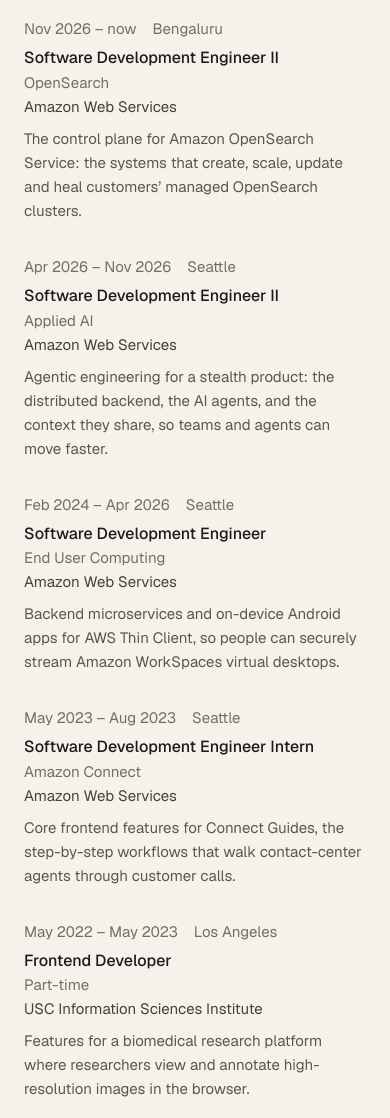
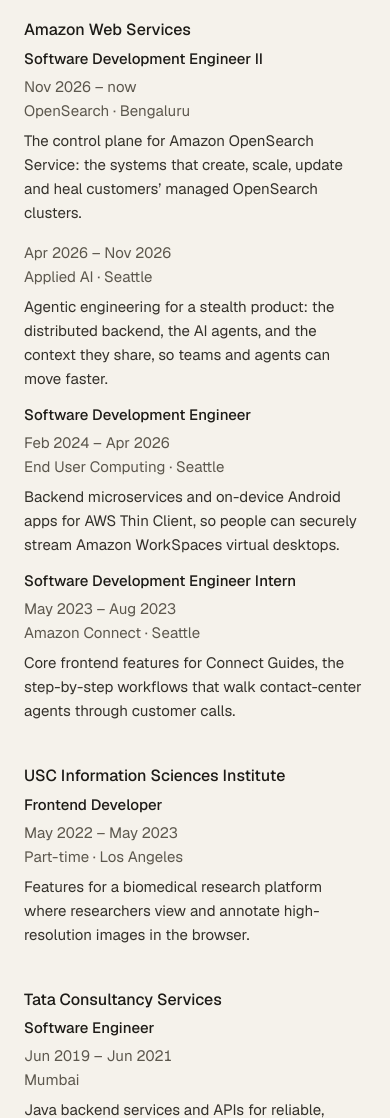
Before and after one commit to nikhiilll/nikhilpawar.dev, a plain HTML site: page index.html in a window 390 px wide. Shown: the part 560-1678 px from the top of the page. Drawn offline with Linux system fonts and the light colour scheme.

Commit message:
Group Work by company, title and team, with details in mid grey
- Each company appears once, each title once beneath it, and each team under
  its title with its own dates and city in the left column (like LinkedIn).
- Dates, team and city share a mid grey (--fact); descriptions are a shade
  darker (--body), so details and descriptions read apart. Education's dates
  use the same grey.
- On phones the columns stack: title, dates, team and city, description.

Co-Authored-By: Claude Opus 5.5 <noreply@anthropic.com>

```diff
--- a/index.html
+++ b/index.html
@@ -30,7 +30,7 @@
   "@context": "https://schema.org",
   "@type": "ProfilePage",
   "url": "https://nikhilpawar.dev/",
-  "dateModified": "2026-11-16",
+  "dateModified": "2026-11-17",
   "mainEntity": {
     "@type": "Person",
     "@id": "https://nikhilpawar.dev/#nikhil",
@@ -73,56 +73,56 @@
   <p>Right now I’m building at Amazon Web Services.</p>
 </section>
 
-<!-- Each row: years and city on the left; title · team, then company, then one line. Cities appear only here. -->
+<!-- Like LinkedIn: each company once, each title once beneath it, and each team under its title with its own dates and city. Cities appear only here. -->
 <section class="sec" aria-labelledby="work">
   <h2 id="work">Work</h2>
-  <ul class="list">
-    <li class="row">
-      <div class="rail"><div class="yr">Nov 2026 – now</div><div class="city">Bengaluru</div></div>
-      <div>
-        <div class="role">Software Development Engineer II <span class="team"><span class="sep">· </span>OpenSearch</span></div>
-        <div class="org">Amazon Web Services</div>
-        <p class="line">The control plane for Amazon OpenSearch Service: the systems that create, scale, update and heal customers’ managed OpenSearch clusters.</p>
+  <ul class="list work">
+    <li class="co">
+      <div class="r"><span></span><div class="co-name">Amazon Web Services</div></div>
+      <div class="pos">
+        <div class="r"><span></span><div class="t">Software Development Engineer II</div></div>
+        <div class="r tm">
+          <div class="yr">Nov 2026 – now</div>
+          <div><div class="tn">OpenSearch · Bengaluru</div><p class="line">The control plane for Amazon OpenSearch Service: the systems that create, scale, update and heal customers’ managed OpenSearch clusters.</p></div>
+        </div>
+        <div class="r tm">
+          <div class="yr">Apr 2026 – Nov 2026</div>
+          <div><div class="tn">Applied AI · Seattle</div><p class="line">Agentic engineering for a stealth product: the distributed backend, the AI agents, and the context they share, so teams and agents can move faster.</p></div>
+        </div>
+      </div>
+      <div class="pos">
+        <div class="r"><span></span><div class="t">Software Development Engineer</div></div>
+        <div class="r tm">
+          <div class="yr">Feb 2024 – Apr 2026</div>
+          <div><div class="tn">End User Computing · Seattle</div><p class="line">Backend microservices and on-device Android apps for AWS Thin Client, so people can securely stream Amazon WorkSpaces virtual desktops.</p></div>
+        </div>
+      </div>
+      <div class="pos">
+        <div class="r"><span></span><div class="t">Software Development Engineer Intern</div></div>
+        <div class="r tm">
+          <div class="yr">May 2023 – Aug 2023</div>
+          <div><div class="tn">Amazon Connect · Seattle</div><p class="line">Core frontend features for Connect Guides, the step-by-step workflows that walk contact-center agents through customer calls.</p></div>
+        </div>
       </div>
     </li>
-    <li class="row">
-      <div class="rail"><div class="yr">Apr 2026 – Nov 2026</div><div class="city">Seattle</div></div>
-      <div>
-        <div class="role">Software Development Engineer II <span class="team"><span class="sep">· </span>Applied AI</span></div>
-        <div class="org">Amazon Web Services</div>
-        <p class="line">Agentic engineering for a stealth product: the distributed backend, the AI agents, and the context they share, so teams and agents can move faster.</p>
+    <li class="co">
+      <div class="r"><span></span><div class="co-name">USC Information Sciences Institute</div></div>
+      <div class="pos">
+        <div class="r"><span></span><div class="t">Frontend Developer</div></div>
+        <div class="r tm">
+          <div class="yr">May 2022 – May 2023</div>
+          <div><div class="tn">Part-time · Los Angeles</div><p class="line">Features for a biomedical research platform where researchers view and annotate high-resolution images in the browser.</p></div>
+        </div>
       </div>
     </li>
-    <li class="row">
-      <div class="rail"><div class="yr">Feb 2024 – Apr 2026</div><div class="city">Seattle</div></div>
-      <div>
-        <div class="role">Software Development Engineer <span class="team"><span class="sep">· </span>End User Computing</span></div>
-        <div class="org">Amazon Web Services</div>
-        <p class="line">Backend microservices and on-device Android apps for AWS Thin Client, so people can securely stream Amazon WorkSpaces virtual desktops.</p>
-      </div>
-    </li>
-    <li class="row">
-      <div class="rail"><div class="yr">May 2023 – Aug 2023</div><div class="city">Seattle</div></div>
-      <div>
-        <div class="role">Software Development Engineer Intern <span class="team"><span class="sep">· </span>Amazon Connect</span></div>
-        <div class="org">Amazon Web Services</div>
-        <p class="line">Core frontend features for Connect Guides, the step-by-step workflows that walk contact-center agents through customer calls.</p>
-      </div>
-    </li>
-    <li class="row">
-      <div class="rail"><div class="yr">May 2022 – May 2023</div><div class="city">Los Angeles</div></div>
-      <div>
-        <div class="role">Frontend Developer <span class="team"><span class="sep">· </span>Part-time</span></div>
-        <div class="org">USC Information Sciences Institute</div>
-        <p class="line">Features for a biomedical research platform where researchers view and annotate high-resolution images in the browser.</p>
-      </div>
-    </li>
-    <li class="row">
-      <div class="rail"><div class="yr">Jun 2019 – Jun 2021</div><div class="city">Mumbai</div></div>
-      <div>
-        <div class="role">Software Engineer</div>
-        <div class="org">Tata Consultancy Services</div>
-        <p class="line">Java backend services and APIs for reliable, scalable data processing in enterprise workflows.</p>
+    <li class="co">
+      <div class="r"><span></span><div class="co-name">Tata Consultancy Services</div></div>
+      <div class="pos">
+        <div class="r"><span></span><div class="t">Software Engineer</div></div>
+        <div class="r tm">
+          <div class="yr">Jun 2019 – Jun 2021</div>
+          <div><div class="tn">Mumbai</div><p class="line">Java backend services and APIs for reliable, scalable data processing in enterprise workflows.</p></div>
+        </div>
       </div>
     </li>
   </ul>
--- a/site.css
+++ b/site.css
@@ -11,12 +11,14 @@
 /* ---------- Colours ---------- */
 :root {
   --bg: #f5f2eb; --ink: #1d1b17; --org: #45413a; --muted: #746e62; --soft: #5c574d;
+  --fact: #5c574d; --body: #34312b;
   --rule: #e8e3d8; --under: #cfc8b8; --accent: #9b4767; --tint: rgba(155,71,103,.16);
   --ease: cubic-bezier(.7,0,.2,1);
   color-scheme: light;
 }
 :root[data-theme="dark"] {
   --bg: #161513; --ink: #ecebe6; --org: #d2cdc3; --muted: #8a857a; --soft: #a6a196;
+  --fact: #aaa59a; --body: #dcd8cf;
   --rule: #2a2825; --under: #45413b; --accent: #e3a9bf; --tint: rgba(227,169,191,.18);
   color-scheme: dark;
 }
@@ -59,12 +61,22 @@ a { color: inherit; }
 .list { list-style: none; margin: 0; padding: 24px 0 0; }
 .row { display: grid; grid-template-columns: 160px 1fr; gap: 16px; align-items: baseline; }
 .row + .row { margin-top: 32px; }
-.yr { color: var(--muted); font-variant-numeric: tabular-nums; white-space: nowrap; }
-.city { color: var(--muted); }
+/* Details (dates, team, city) in a mid grey; descriptions a shade darker, as the text you read */
+.yr { color: var(--fact); font-variant-numeric: tabular-nums; white-space: nowrap; }
 .role { font-size: 16px; font-weight: 500; }
-.team { color: var(--muted); font-size: 15px; font-weight: 400; white-space: nowrap; }
 .org { color: var(--org); }
-.line { margin: 8px 0 0; color: var(--soft); max-width: 520px; }
+.line { margin: 6px 0 0; color: var(--body); max-width: 520px; }
+
+/* Work: company, then each title, then each team with its own dates in the left column */
+.work .r { display: grid; grid-template-columns: 160px 1fr; gap: 16px; align-items: baseline; }
+.work .co + .co { margin-top: 40px; }
+.co-name { font-size: 16px; font-weight: 500; }
+.work .t { font-weight: 500; }
+.work .r + .pos { margin-top: 4px; }
+.work .pos + .pos { margin-top: 12px; }
+.work .tm { margin-top: 4px; }
+.work .tm + .tm { margin-top: 16px; }
+.tn { color: var(--fact); }
 .read a { text-decoration: underline; text-decoration-color: var(--under); text-underline-offset: .2em; }
 .read a:hover { text-decoration-color: var(--accent); }
 
@@ -76,9 +88,8 @@ a { color: inherit; }
   .intro { margin-top: 56px; }
   .intro p { font-size: 23px; }
   .row { grid-template-columns: 1fr; gap: 4px; }
-  .rail { display: flex; gap: 16px; align-items: baseline; }
-  .team { display: block; }
-  .sep { display: none; }
+  .work .r { grid-template-columns: 1fr; gap: 0; }
+  .work .r > span:empty { display: none; }
   .sec, .foot { margin-top: 72px; }
 }
 @media (prefers-reduced-motion: reduce) {
--- a/sitemap.xml
+++ b/sitemap.xml
@@ -2,6 +2,6 @@
 <urlset xmlns="http://www.sitemaps.org/schemas/sitemap/0.9">
   <url>
     <loc>https://nikhilpawar.dev/</loc>
-    <lastmod>2026-11-16</lastmod>
+    <lastmod>2026-11-17</lastmod>
   </url>
 </urlset>
```
